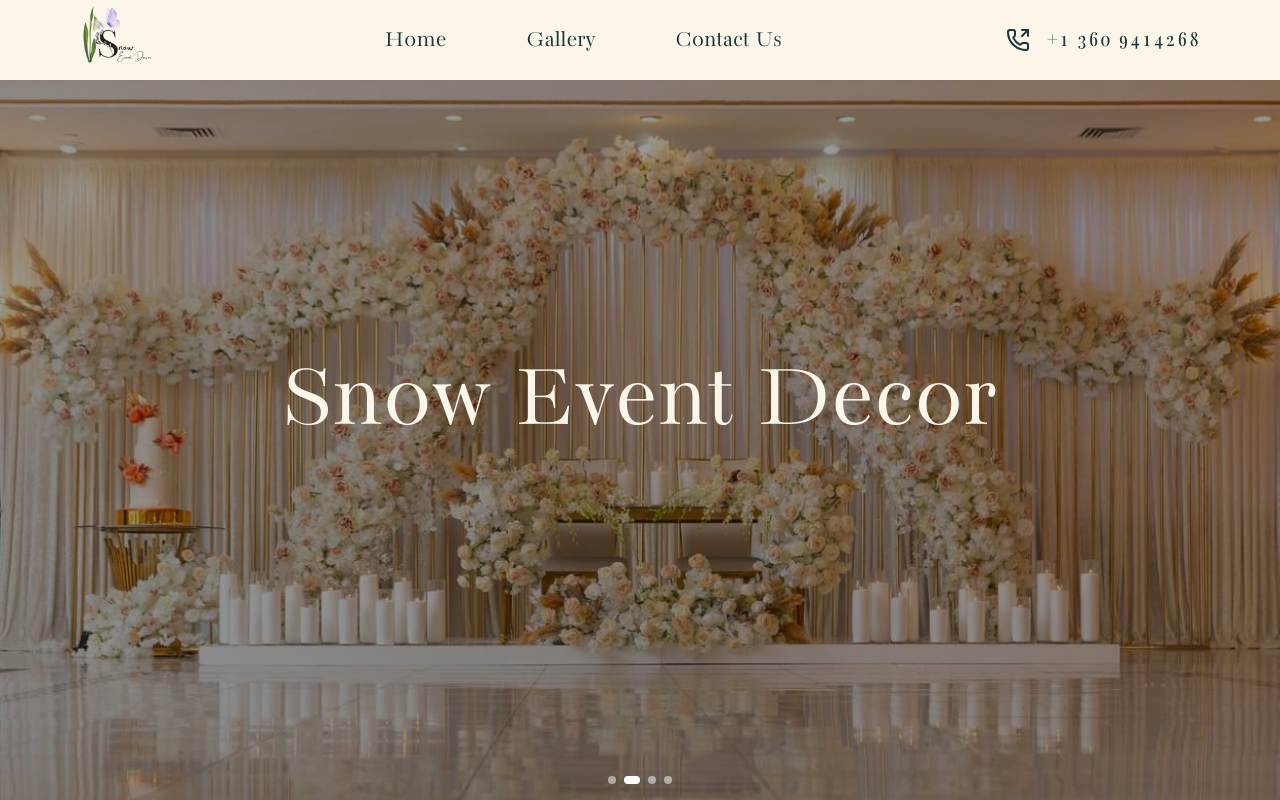
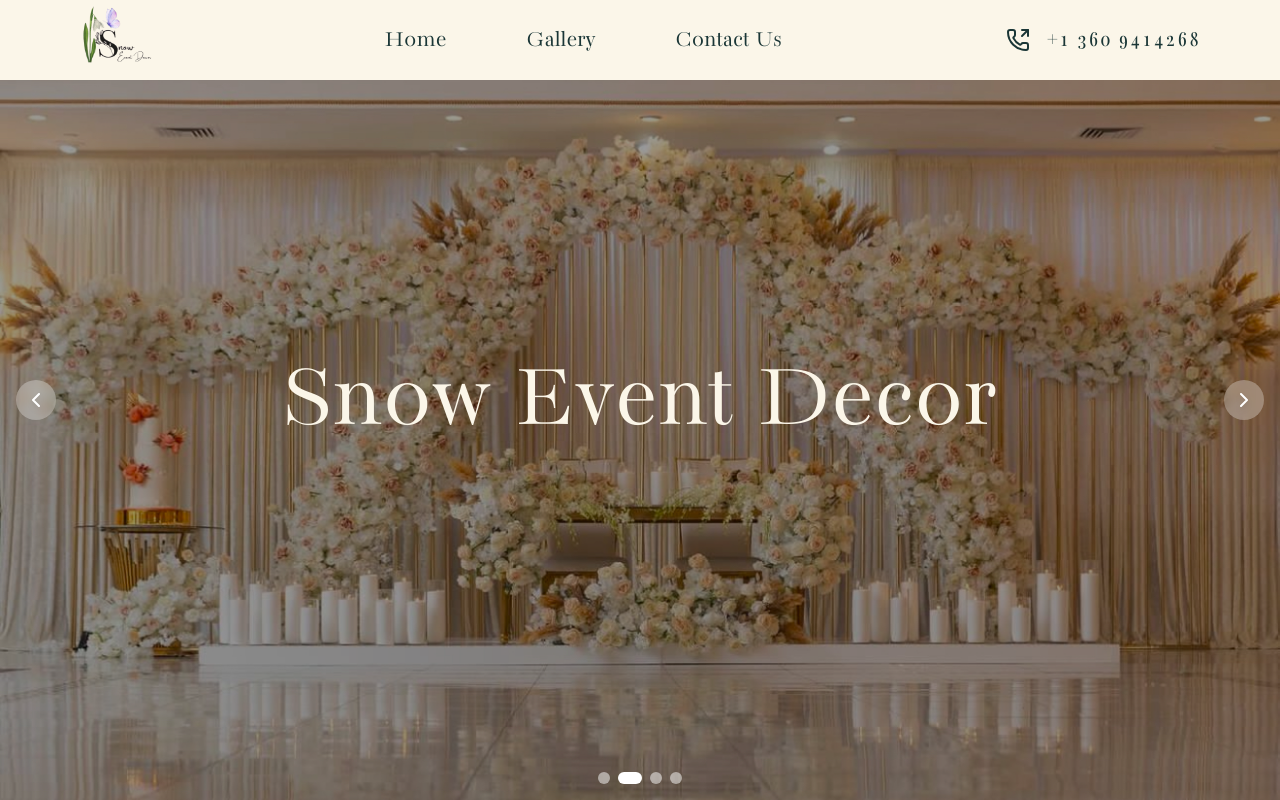
Before and after one commit to benedicti0n/snow-event-decor, a Next.js app: page / in a window 1280 px wide. Shown: the top 800 px of the page. Built offline with nearby package versions, Linux system fonts and the light colour scheme.

Commit message:
Add navigation controls to ImageSlider component and adjust indicator styles

```diff
--- a/src/components/ui/ImageSlider.tsx
+++ b/src/components/ui/ImageSlider.tsx
@@ -1,5 +1,6 @@
 "use client"
 import React, { useState, useEffect, useCallback } from 'react';
+import { ChevronLeft, ChevronRight } from 'lucide-react';
 
 interface ImageSliderProps {
     images: {
@@ -14,6 +15,7 @@
 const ImageSlider: React.FC<ImageSliderProps> = ({
     images,
     autoplayInterval = 5000,
+    showControls = true,
     showIndicators = true,
 }) => {
     const [currentIndex, setCurrentIndex] = useState(0);
@@ -81,7 +83,6 @@
 
     return (
         <div className="relative w-full h-full overflow-hidden">
-            {/* Main slider container */}
             <div
                 className="flex h-full will-change-transform transition-transform duration-500 ease-out"
                 style={{
@@ -106,6 +107,28 @@
                 ))}
             </div>
 
+            {/* Navigation arrows */}
+            {showControls && (
+                <>
+                    <button
+                        onClick={goToPrevious}
+                        disabled={isTransitioning}
+                        className="absolute left-4 top-1/2 -translate-y-1/2 bg-white/30 hover:bg-white/50 p-2 rounded-full backdrop-blur-sm transition-colors duration-300 z-10"
+                        aria-label="Previous slide"
+                    >
+                        <ChevronLeft className="w-6 h-6 text-white drop-shadow-md" />
+                    </button>
+                    <button
+                        onClick={goToNext}
+                        disabled={isTransitioning}
+                        className="absolute right-4 top-1/2 -translate-y-1/2 bg-white/30 hover:bg-white/50 p-2 rounded-full backdrop-blur-sm transition-colors duration-300 z-10"
+                        aria-label="Next slide"
+                    >
+                        <ChevronRight className="w-6 h-6 text-white drop-shadow-md" />
+                    </button>
+                </>
+            )}
+
             {/* Slide indicators */}
             {showIndicators && (
                 <div className="absolute bottom-4 left-1/2 -translate-x-1/2 flex space-x-2 z-10">
@@ -114,8 +137,8 @@
                             key={index}
                             onClick={() => goToSlide(index)}
                             disabled={isTransitioning}
-                            className={`w-2 h-2 rounded-full transition-all duration-300 ${index === currentIndex
-                                ? 'bg-white w-4'
+                            className={`w-3 h-3 rounded-full transition-all duration-300 ${index === currentIndex
+                                ? 'bg-white w-6'
                                 : 'bg-white/50 hover:bg-white/70'
                                 }`}
                             aria-label={`Go to slide ${index + 1}`}
```
